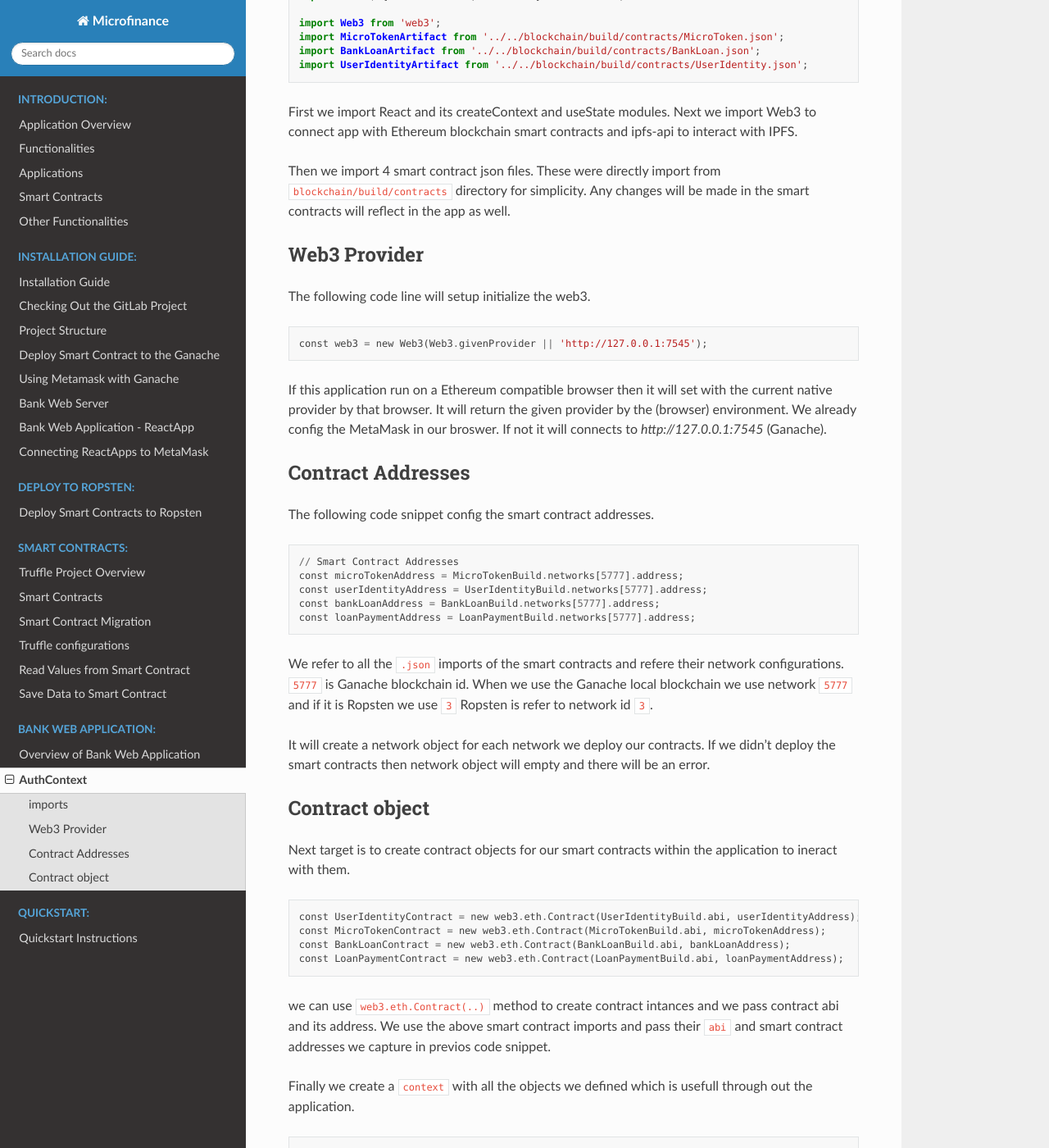
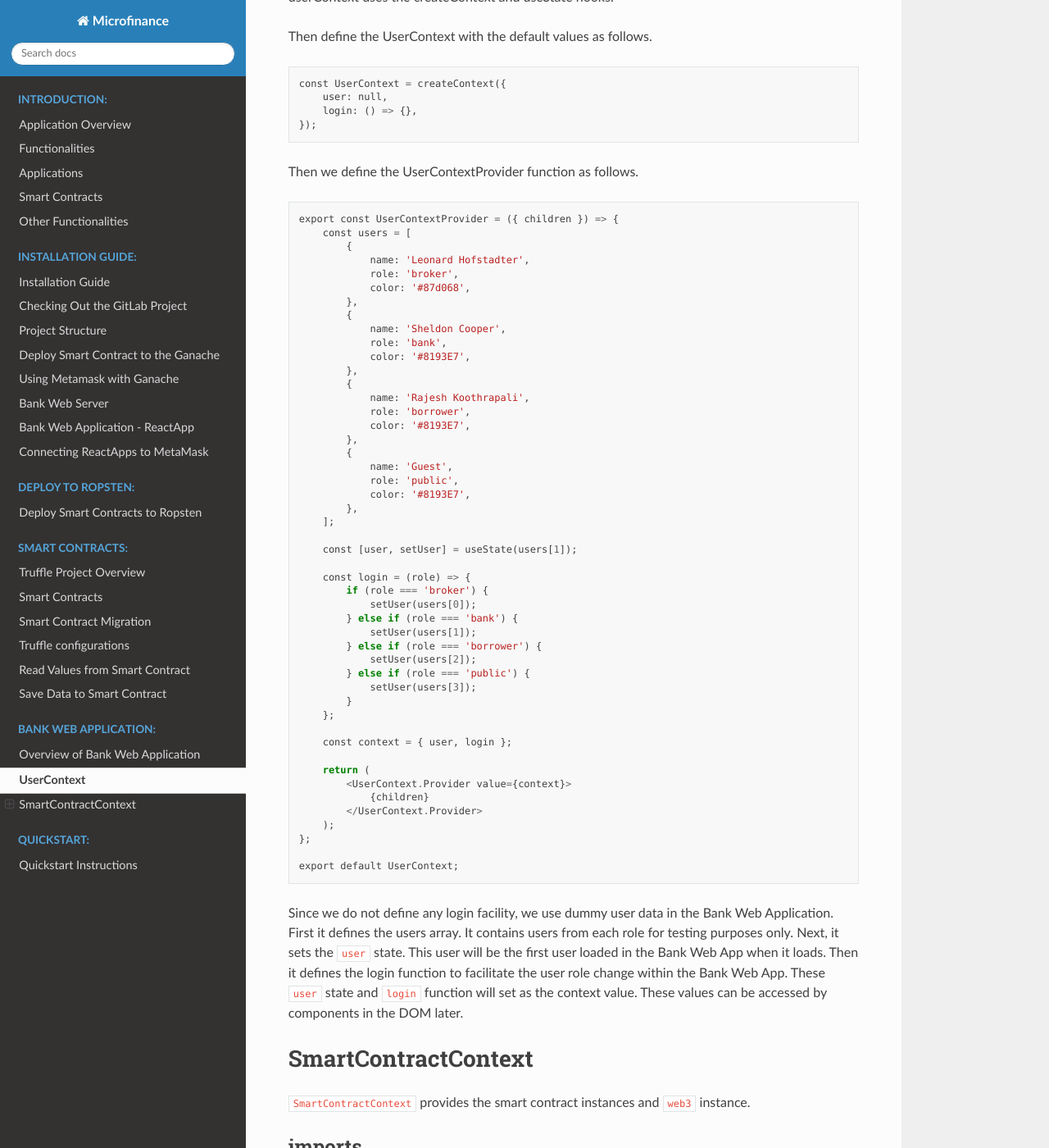
Before and after one commit to NivedithaKarthikeyan/LandregistryApp, a Sphinx documentation site: the page built from docs/source/bankClient/authContext.rst, in a window 1280 px wide and 1400 px high, scrolled down 363 px. Shown: the whole window at 82% size. Built offline with Sphinx 7.4.7 and the Read the Docs theme 2.0.0, drawn with Linux system fonts in a browser that asks for light colours; some of the changed text lies outside the part shown.

Commit message:
add smartContractContext information into the docs

```diff
--- a/docs/source/bankClient/authContext.rst
+++ b/docs/source/bankClient/authContext.rst
@@ -1,13 +1,92 @@
-AuthContext
+UserContext
 ===========
 
-``authContext`` is providing all the user, blockchain and IPFS configurations.
+``userContext`` is providing user details.
+It stores the current user and function to change the user.
 This follows the React Context concepts. Find more about `Context <https://reactjs.org/docs/context.html>`_.
+
+
+first it imports following dependencies. ::
+
+    import React, { createContext, useState } from 'react';
+
+userContext uses the createContext and useState hooks.
+
+Then define the UserContext with the default values as follows. ::
+
+    const UserContext = createContext({
+        user: null,
+        login: () => {},
+    });
+
+Then we define the UserContextProvider function as follows. ::
+
+    export const UserContextProvider = ({ children }) => {
+        const users = [
+            {
+                name: 'Leonard Hofstadter',
+                role: 'broker',
+                color: '#87d068',
+            },
+            {
+                name: 'Sheldon Cooper',
+                role: 'bank',
+                color: '#8193E7',
+            },
+            {
+                name: 'Rajesh Koothrapali',
+                role: 'borrower',
+                color: '#8193E7',
+            },
+            {
+                name: 'Guest',
+                role: 'public',
+                color: '#8193E7',
+            },
+        ];
+
+        const [user, setUser] = useState(users[1]);
+
+        const login = (role) => {
+            if (role === 'broker') {
+                setUser(users[0]);
+            } else if (role === 'bank') {
+                setUser(users[1]);
+            } else if (role === 'borrower') {
+                setUser(users[2]);
+            } else if (role === 'public') {
+                setUser(users[3]);
+            }
+        };
+
+        const context = { user, login };
+
+        return (
+            <UserContext.Provider value={context}>
+                {children}
+            </UserContext.Provider>
+        );
+    };
+
+    export default UserContext;
+
+Since we do not define any login facility, we use dummy user data in the Bank Web Application.
+First it defines the users array. It contains users from each role for testing purposes only.
+Next, it sets the ``user`` state.
+This user will be the first user loaded in the Bank Web App when it loads.
+Then it defines the login function to facilitate the user role change within the Bank Web App.
+These ``user`` state and ``login`` function will set as the context value.
+These values can be accessed by components in the DOM later.
+
+SmartContractContext
+====================
+
+``SmartContractContext`` provides the smart contract instances and ``web3`` instance.
 
 imports
 -------
 
-list of dependencies of authContext. ::
+list of dependencies of userContext. ::
 
     import React, { createContext, useState } from 'react';
 
@@ -42,12 +121,10 @@
 	const microTokenAddress = MicroTokenBuild.networks[5777].address;
 	const userIdentityAddress = UserIdentityBuild.networks[5777].address;
 	const bankLoanAddress = BankLoanBuild.networks[5777].address;
-	const loanPaymentAddress = LoanPaymentBuild.networks[5777].address;
 
 We refer to all the ``.json`` imports of the smart contracts and refere their network configurations.
 ``5777`` is Ganache blockchain id.
-When we use the Ganache local blockchain we use network ``5777`` and if it is Ropsten we use ``3``
-Ropsten is refer to network id ``3``.
+When we use the Ganache local blockchain we use network ``5777``.
 
 It will create a network object for each network we deploy our contracts.
 If we didn't deploy the smart contracts then network object will empty and there will be an error.
@@ -60,19 +137,18 @@
 	const UserIdentityContract = new web3.eth.Contract(UserIdentityBuild.abi, userIdentityAddress);
 	const MicroTokenContract = new web3.eth.Contract(MicroTokenBuild.abi, microTokenAddress);
 	const BankLoanContract = new web3.eth.Contract(BankLoanBuild.abi, bankLoanAddress);
-	const LoanPaymentContract = new web3.eth.Contract(LoanPaymentBuild.abi, loanPaymentAddress);
 
 we can use ``web3.eth.Contract(..)`` method to create contract intances and we pass contract abi and its address.
 We use the above smart contract imports and pass their ``abi`` and smart contract addresses we capture in previos code snippet.
 
 Finally we create a ``context`` with all the objects we defined which is usefull through out the application. ::
 
-	const context = { user, login, web3, MicroToken, UserIdentity, BankLoan };
+	const context = { MicroTokenContract, UserIdentityContract, BankLoanContract };
 
-We return AuthContext as follows. ::
+We return SmartContractContext as follows. ::
 
     return (
-        <AuthContext.Provider value={context}>
+        <SmartContractContext.Provider value={context}>
             {children}
-        </AuthContext.Provider>
+        </SmartContractContext.Provider>
     );
--- a/docs/source/blockchain/readFromSmartContract.rst
+++ b/docs/source/blockchain/readFromSmartContract.rst
@@ -43,7 +43,7 @@
 
 We access the *MicroToken* smart contract object within the *TransferController* using React Context as follows. ::
 
-    const { MicroTokenContract } = useContext(AuthContext);
+    const { MicroTokenContract } = useContext(SmartContractContext);
 
 Using this *MicroToken* smart contract we can access call the *MicroTokenContract* smart contract methods.
 Next we discuss about how to fetch the account balance from *MicroTokenContract* account using its *balanceOf* method.
--- a/docs/source/deployToRopsten/guide.rst
+++ b/docs/source/deployToRopsten/guide.rst
@@ -285,7 +285,7 @@
 Now we are going to change the network to Ropsten and refer to the smart contract addresses in the Ropsten network.
 
 1. Refer ``bank-web-application`` to Ropsten
-open ``bank-web-app/stores/authContext.js`` navigate to ``Smart Contract Addresses``
+open ``bank-web-app/stores/smartContractContext.js`` navigate to ``Smart Contract Addresses``
 change the ``5777`` value to ``3``. ::
 
     // Smart Contract Addresses
```
Also changed, not shown: docs/source/blockchain/saveValuesToSmartContract.rst (+6 -6 lines), 1 other file.
